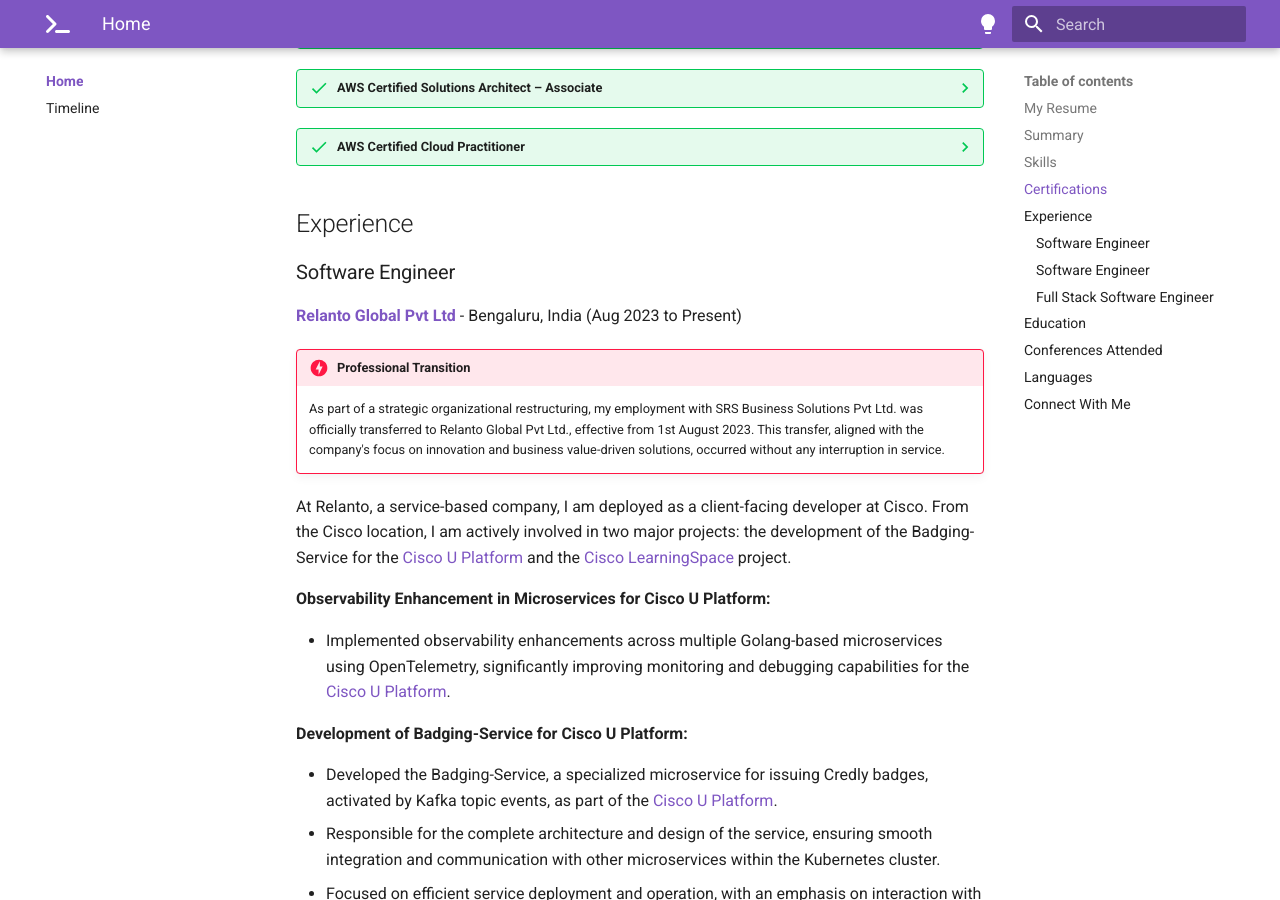
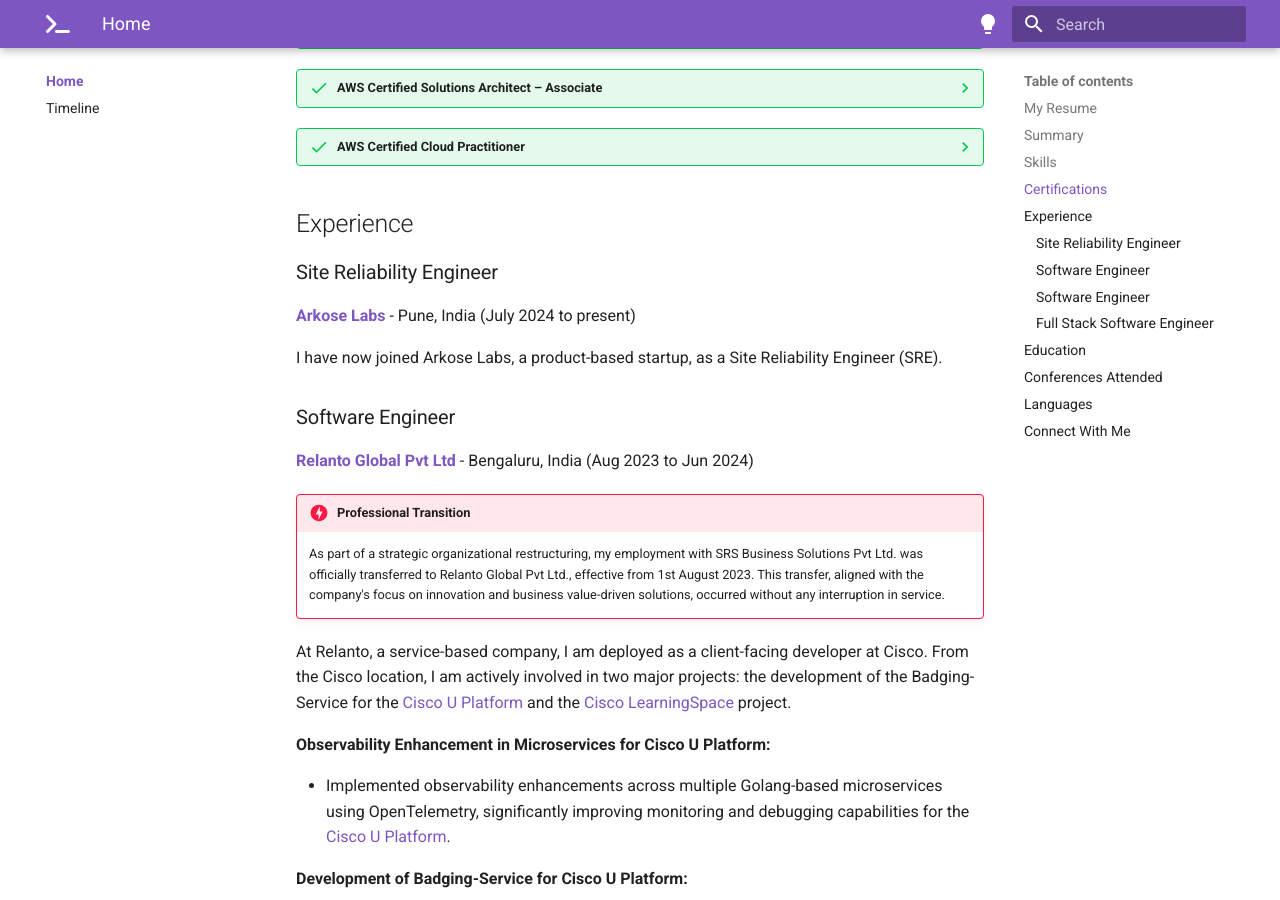
Before and after one commit to imyashkale/portfolio, an MkDocs documentation site: the page built from docs/index.md, in a window 1280 px wide and 900 px high, scrolled down 2418 px. Built offline with MkDocs 1.6.1 and Material for MkDocs 9.7.7, drawn with Linux system fonts in a browser that asks for light colours; plug-ins that fetch from the network failed and are left out; some of the changed text lies outside the part shown.

Commit message:
Company Details Updated

```diff
--- a/docs/index.md
+++ b/docs/index.md
@@ -9,7 +9,7 @@
 A passionate software developer specializing in Golang, AWS, and Kubernetes. Explore my projects, insights, and journey in the world of coding and cloud technologies.
 
 - **Location:**
-  Bengaluru, India 560037
+  Pune, India 411045
 
 - **Email:**
   [imyashkale@gmail.com](mailto:imyashkale@gmail.com)
@@ -92,9 +92,15 @@ I hold a Bachelor of Science in Computer Science Engineering and am fluent in Ma
 
 ## Experience
 
+### Site Reliability Engineer
+
+**<a href="https://www.arkoselabs.com" target="_blank">Arkose Labs</a>** - Pune, India (July 2024 to present)
+
+I have now joined Arkose Labs, a product-based startup, as a Site Reliability Engineer (SRE).
+
 ### Software Engineer
 
-**<a href="https://www.relanto.ai" target="_blank">Relanto Global Pvt Ltd</a>** - Bengaluru, India (Aug 2023 to Present)
+**<a href="https://www.relanto.ai" target="_blank">Relanto Global Pvt Ltd</a>** - Bengaluru, India (Aug 2023 to Jun 2024)
 
 !!! danger "Professional Transition"
     As part of a strategic organizational restructuring, my employment with SRS Business Solutions Pvt Ltd. was officially transferred to Relanto Global Pvt Ltd., effective from 1st August 2023. This transfer, aligned with the company's focus on innovation and business value-driven solutions, occurred without any interruption in service.
```
